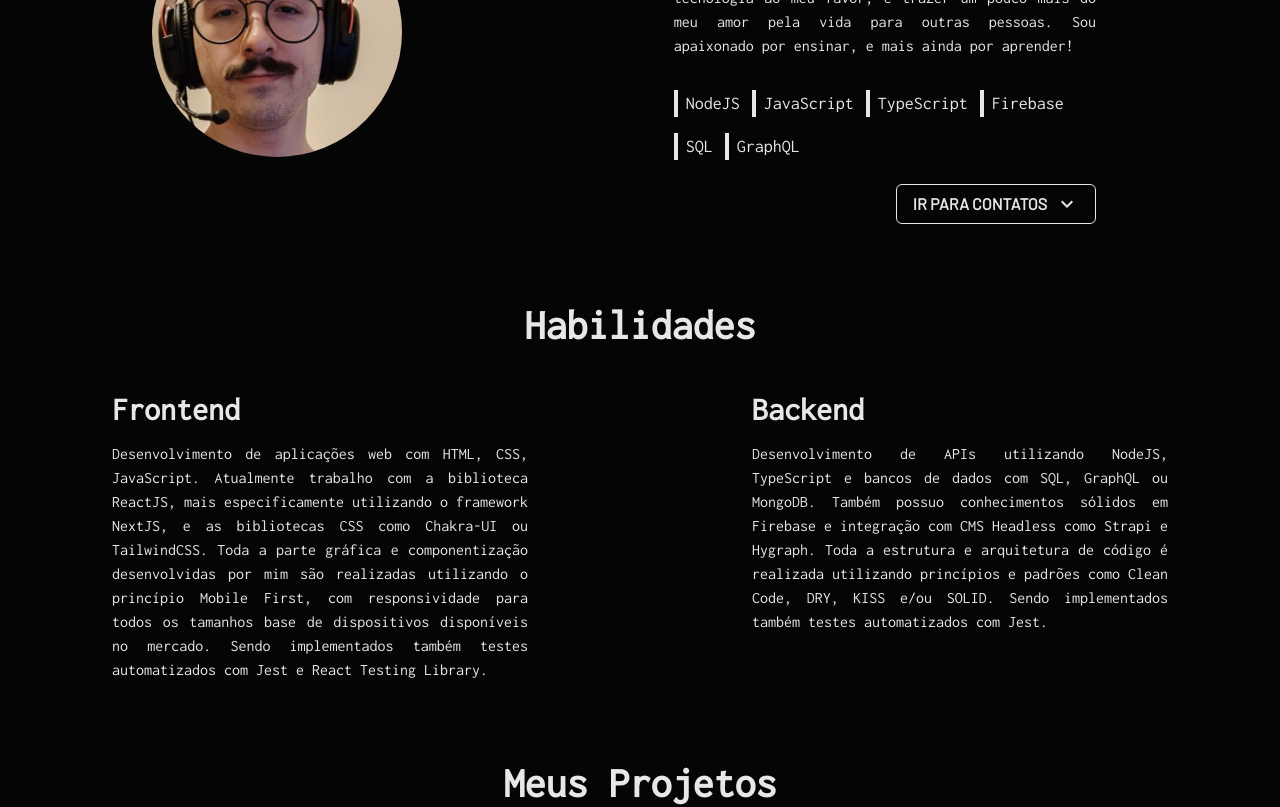
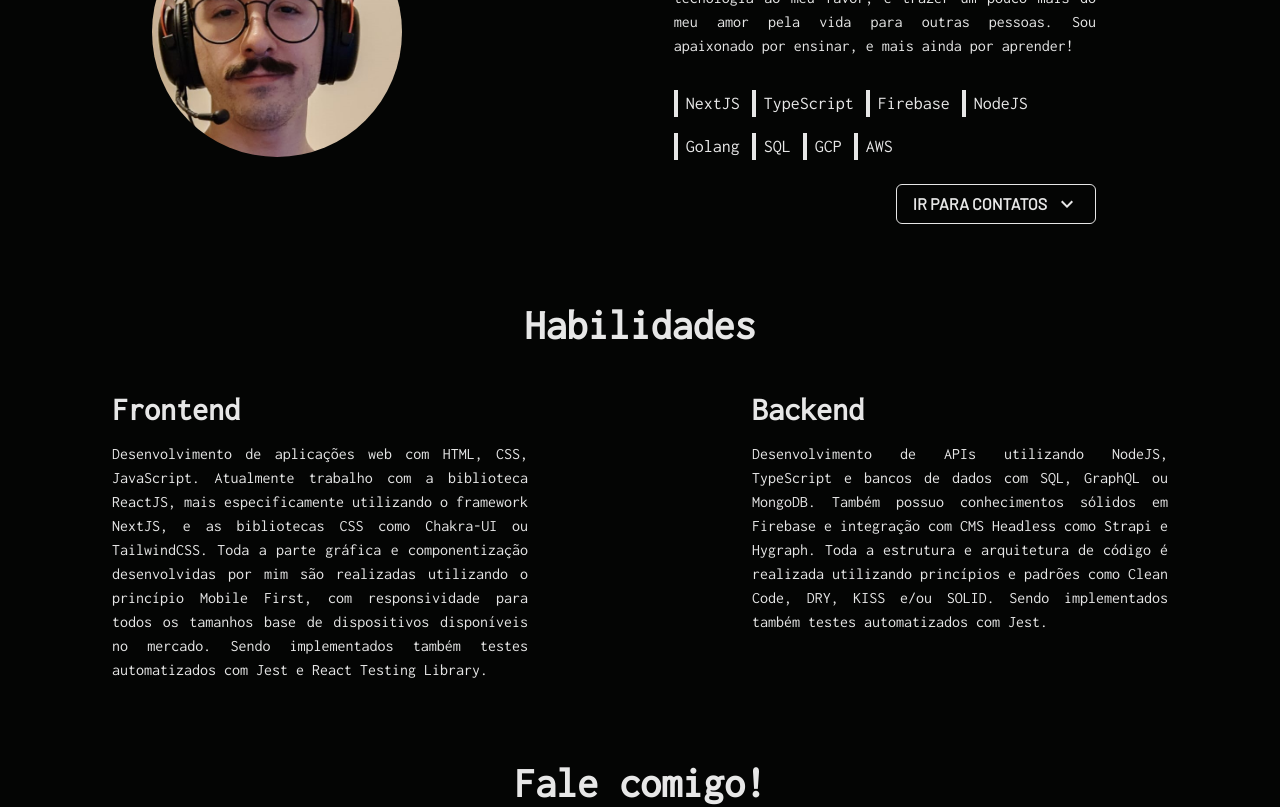
Before and after one commit to cptvictor95/portfolio, a Next.js app: page / in a window 1280 px wide. Shown: the part 1040-1847 px from the top of the page. Built offline with nearby package versions, Linux system fonts and the light colour scheme; no server answers; a web font is replaced by a local one.

Commit message:
feat: add new skills and remove projects section

```diff
--- a/pages/_document.tsx
+++ b/pages/_document.tsx
@@ -9,7 +9,7 @@ const MyDocument: React.FC<Document> = () => {
         <meta httpEquiv="X-UA-Compatible" content="IE=edge" />
         <meta
           name="description"
-          content="Victor Pudo's full stack web developer portfolio website and blog."
+          content="Victor Pudo's full stack web developer website and blog."
         />
       </Head>
       <body>
--- a/pages/index.tsx
+++ b/pages/index.tsx
@@ -6,7 +6,6 @@ import Header from '../components/Header';
 import Hero from '../sections/Hero';
 import SubHero from '../sections/SubHero';
 import Skills from '../sections/Skills';
-import Projects from '../sections/Projects';
 import Contact from '../sections/Contact';
 import Footer from '../components/Footer';
 import ScrollToTop from '../components/ScrollToTop';
@@ -29,7 +28,7 @@ const Home: React.FC = () => {
 
         <SubHero />
         <Skills />
-        <Projects />
+        {/* <Projects /> */}
         <Contact />
         <Footer />
       </Flex>
--- a/sections/SubHero.tsx
+++ b/sections/SubHero.tsx
@@ -50,12 +50,14 @@ const SubHero: React.FC = () => {
             {locale === 'pt_BR' ? subhero.ptBR.content : subhero.enUS.content}
           </Text>
           <Flex as="section" flexWrap="wrap">
-            <TechTag title="NodeJS" />
-            <TechTag title="JavaScript" />
+            <TechTag title="NextJS" />
             <TechTag title="TypeScript" />
             <TechTag title="Firebase" />
+            <TechTag title="NodeJS" />
+            <TechTag title="Golang" />
             <TechTag title="SQL" />
-            <TechTag title="GraphQL" />
+            <TechTag title="GCP" />
+            <TechTag title="AWS" />
           </Flex>
           <Flex as="section" alignSelf="flex-end">
             <Link as={motion.a} href="#contact" variant="nostyle">
```
